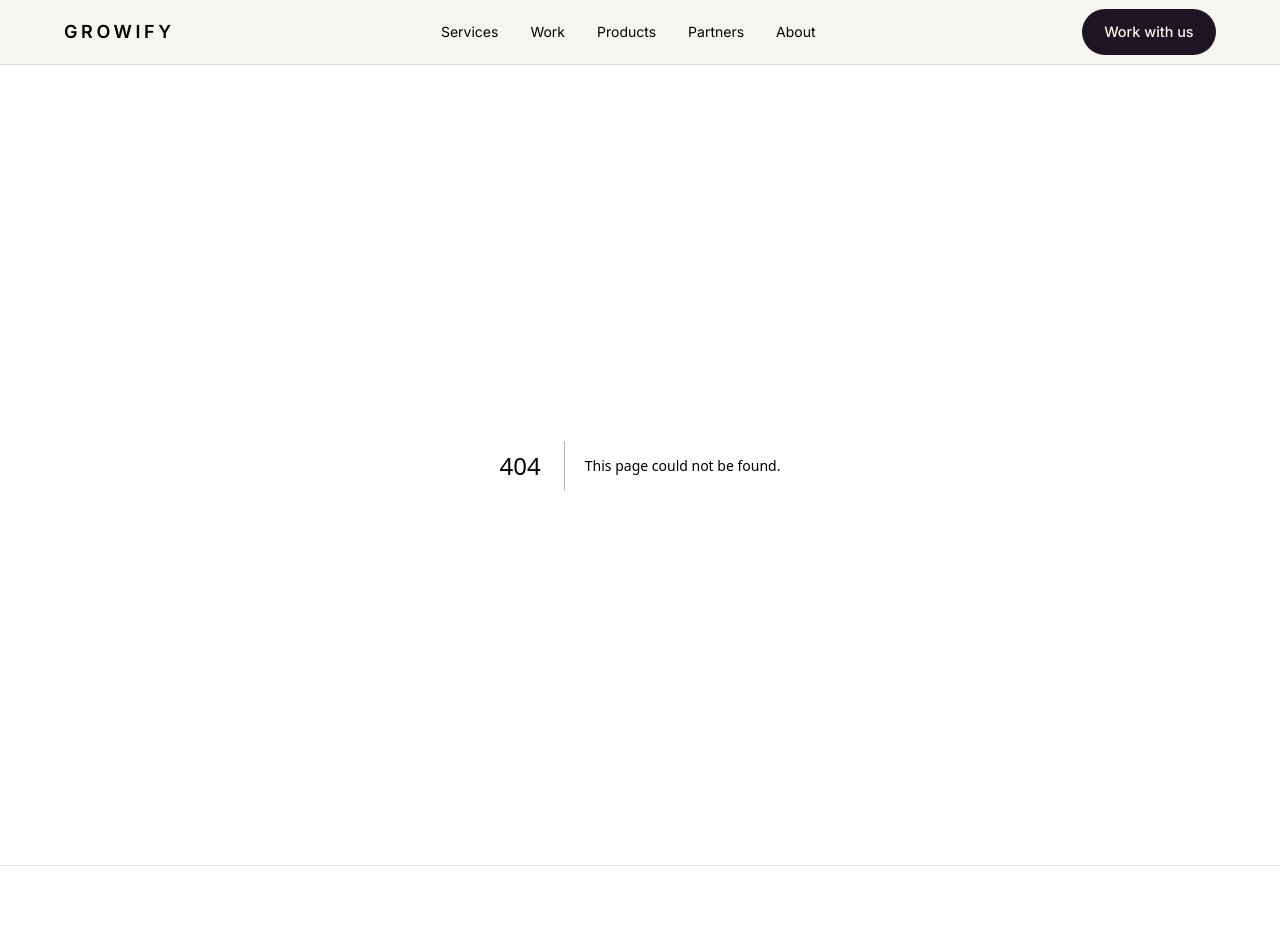
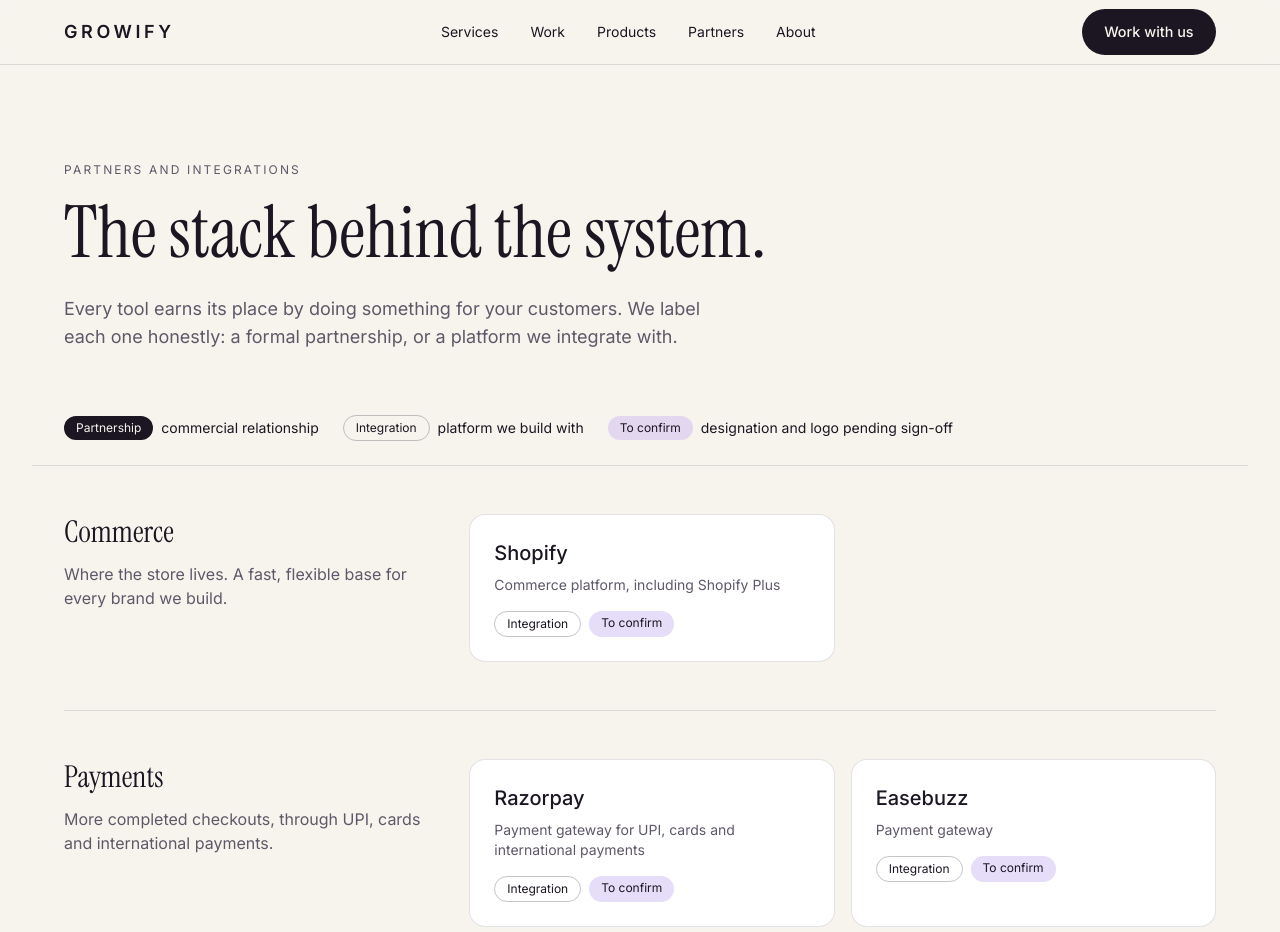
Before and after one commit to 01mohitjangid/GrowifyDigital, a Next.js app in the folder site/: page /partners in a window 1280 px wide. Before the commit this address had no page. Shown: the top 932 px of the page. Built offline with nearby package versions, Linux system fonts and the light colour scheme.

Commit message:
Add partners and integrations page

```diff
--- /dev/null
+++ b/site/app/partners/page.tsx
@@ -0,0 +1,62 @@
+import type { Metadata } from "next";
+import { CtaBand, PageHeader } from "@/components/ui";
+import { partnerGroups } from "@/content/site";
+
+export const metadata: Metadata = {
+  title: "Partners: Razorpay, LimeChat, QuickReply",
+  description: "The commerce, payments, WhatsApp, advertising, CRM and logistics platforms Growify builds with, and what each one does for your customers.",
+  alternates: { canonical: "/partners" },
+};
+
+export default function PartnersPage() {
+  return (
+    <>
+      <PageHeader eyebrow="Partners and integrations" title="The stack behind the system.">
+        <p>Every tool earns its place by doing something for your customers. We label each one honestly: a formal partnership, or a platform we integrate with.</p>
+      </PageHeader>
+
+      <div className="container-x pb-6">
+        <ul className="flex flex-wrap gap-6 text-sm" aria-label="Legend">
+          <li className="flex items-center gap-2">
+            <span className="rounded-full bg-ink px-3 py-1 text-xs text-ivory">Partnership</span> commercial relationship
+          </li>
+          <li className="flex items-center gap-2">
+            <span className="rounded-full border border-ink/25 px-3 py-1 text-xs">Integration</span> platform we build with
+          </li>
+          <li className="flex items-center gap-2">
+            <span className="rounded-full bg-lilac/50 px-3 py-1 text-xs">To confirm</span> designation and logo pending sign-off
+          </li>
+        </ul>
+      </div>
+
+      <div className="container-x divide-y divide-line border-y border-line">
+        {partnerGroups.map((g) => (
+          <section key={g.category} className="grid gap-8 py-12 md:grid-cols-[1fr_2fr]">
+            <div>
+              <h2 className="font-display text-3xl">{g.category}</h2>
+              <p className="mt-3 text-muted">{g.value}</p>
+            </div>
+            <ul className="grid gap-4 sm:grid-cols-2">
+              {g.partners.map((p) => (
+                <li key={p.name} className="rounded-2xl border border-line bg-white p-6">
+                  <p className="text-xl font-medium">{p.name}</p>
+                  <p className="mt-2 text-sm text-muted">{p.does}</p>
+                  <p className="mt-4 flex flex-wrap gap-2">
+                    <span className={`rounded-full px-3 py-1 text-xs ${p.relation === "Partnership" ? "bg-ink text-ivory" : "border border-ink/25"}`}>{p.relation}</span>
+                    {!p.confirmed && <span className="rounded-full bg-lilac/50 px-3 py-1 text-xs">To confirm</span>}
+                  </p>
+                </li>
+              ))}
+            </ul>
+          </section>
+        ))}
+      </div>
+
+      <p className="container-x py-10 text-sm text-muted">
+        Names are shown as text until official partner designations and logo usage are confirmed with each company.
+      </p>
+
+      <CtaBand title="Need help choosing the right stack?" location="partners" />
+    </>
+  );
+}
```
